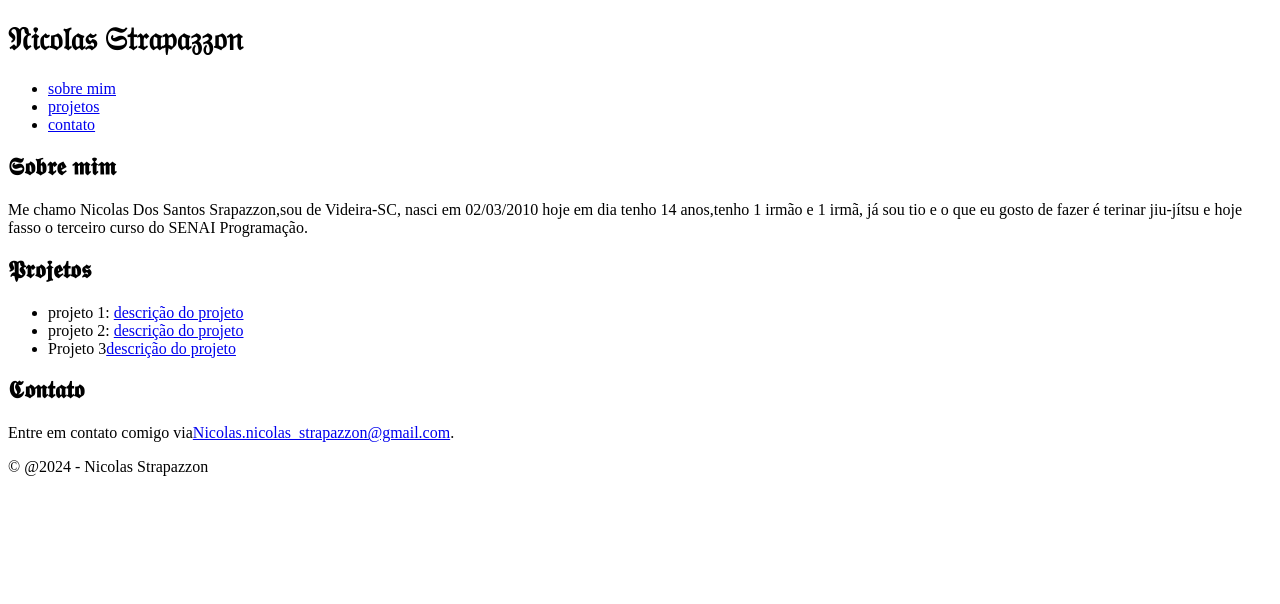
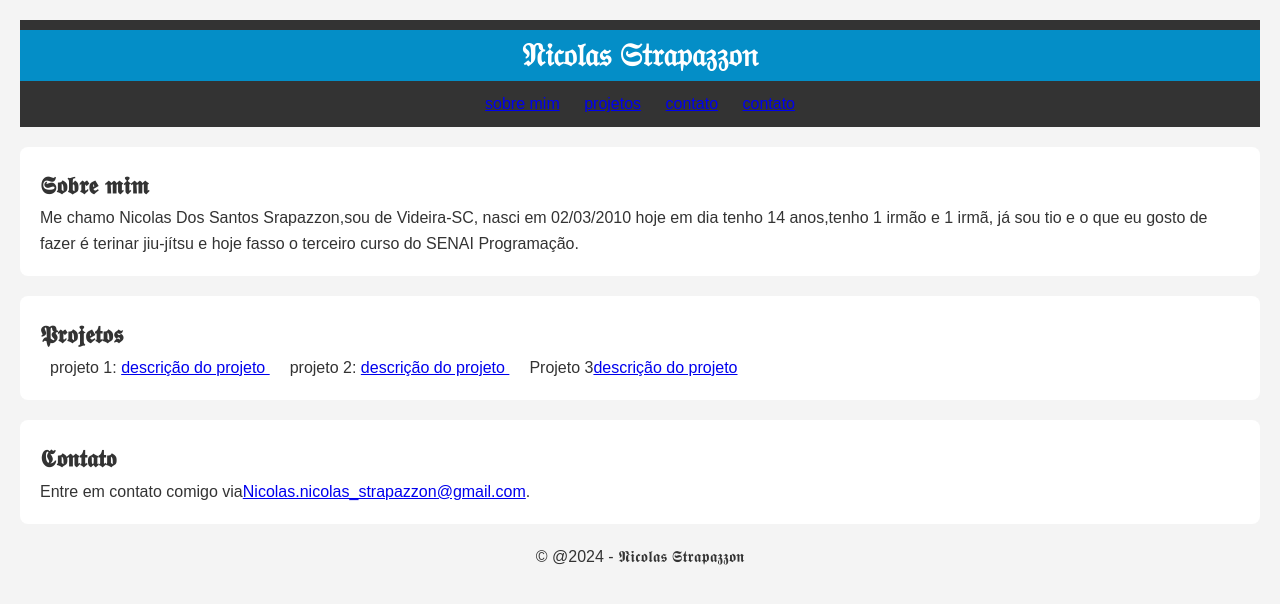
Before and after one commit to nicolasstrapazzon/Pessoal, a plain HTML site: page index.html in a window 1280 px wide. Drawn offline with Linux system fonts and the light colour scheme.

Commit message:
Update index.html

```diff
--- a/index.html
+++ b/index.html
@@ -1,10 +1,88 @@
 <!DOCTYPE html>
 <html>
+
+
+
 
 <head>
   <title>𝙿𝚊𝚐𝚒𝚗𝚊 𝙿𝚎𝚜𝚜𝚘𝚊𝚕 𝙽𝚒𝚌𝚘𝚕𝚊𝚜</title>
 </head>
+<style>
+  * {
+    margin: 0;
+    padding: 0;
+    box-sizzign: border-box;
+  }
 
+
+  body {
+
+
+    font-family: Ariel, sans-serif;
+    background-color: #f4f4f4;
+    color: #333;
+    line-height: 1.6;
+    padding: 20px;
+  }
+
+
+  header {
+    background-color: #333;
+    color: #fff;
+    padding: 10px 0;
+    text-align: center;
+  }
+
+
+  header h1 {
+    background-color: #048ec7;
+    margin-bottom: 10px;
+
+
+  }
+
+
+  nav ul {
+    list-style: nome;
+  }
+
+
+  nav ul li {
+    display: inline;
+    margin: 0 10px;
+  }
+
+
+  nav ul li a {
+    color:
+      text-decoration: none;
+  }
+
+
+  section {
+    margin: 20px 0;
+  }
+
+
+  section#sobre,
+  section#projetos,
+  section#contato {
+    background-color: #fff;
+    padding: 20px;
+    border-radius: 8px;
+    box-shadow: 0 0 10px rgba (0, 0, 0.1);
+  }
+
+
+ footer {
+    text-align: center;
+    margin-top: 20px;
+  }
+
+
+
+
+</style>
 <body>
   <header>
     <h1>𝔑𝔦𝔠𝔬𝔩𝔞𝔰 𝔖𝔱𝔯𝔞𝔭𝔞𝔷𝔷𝔬𝔫</h1>
@@ -13,10 +91,10 @@
         <li><a href="#sobre">sobre mim</a></li>
         <li><a href="#projetos">projetos</a></li>
         <li><a href="#contato">contato</a></li>
+         <li><a href="#cadastro">contato</a></li>
       </ul>
     </nav>
   </header>
-
   <section id="sobre">
     <h2>𝕾𝖔𝖇𝖗𝖊 𝖒𝖎𝖒</h2>
     <p>Me chamo Nicolas Dos Santos Srapazzon,sou de Videira-SC,
@@ -41,8 +119,13 @@
       ">Nicolas.nicolas_strapazzon@gmail.com</a>.</p>
   </section>
 
+
+
+
   <footer>
-    <p>&copy; @2024 - Nicolas Strapazzon</p>
+    <p>&copy; @2024 - 𝕹𝖎𝖈𝖔𝖑𝖆𝖘 𝕾𝖙𝖗𝖆𝖕𝖆𝖟𝖟𝖔𝖓</p>
     <footer>
 </body>
+
+
 </html>
```
